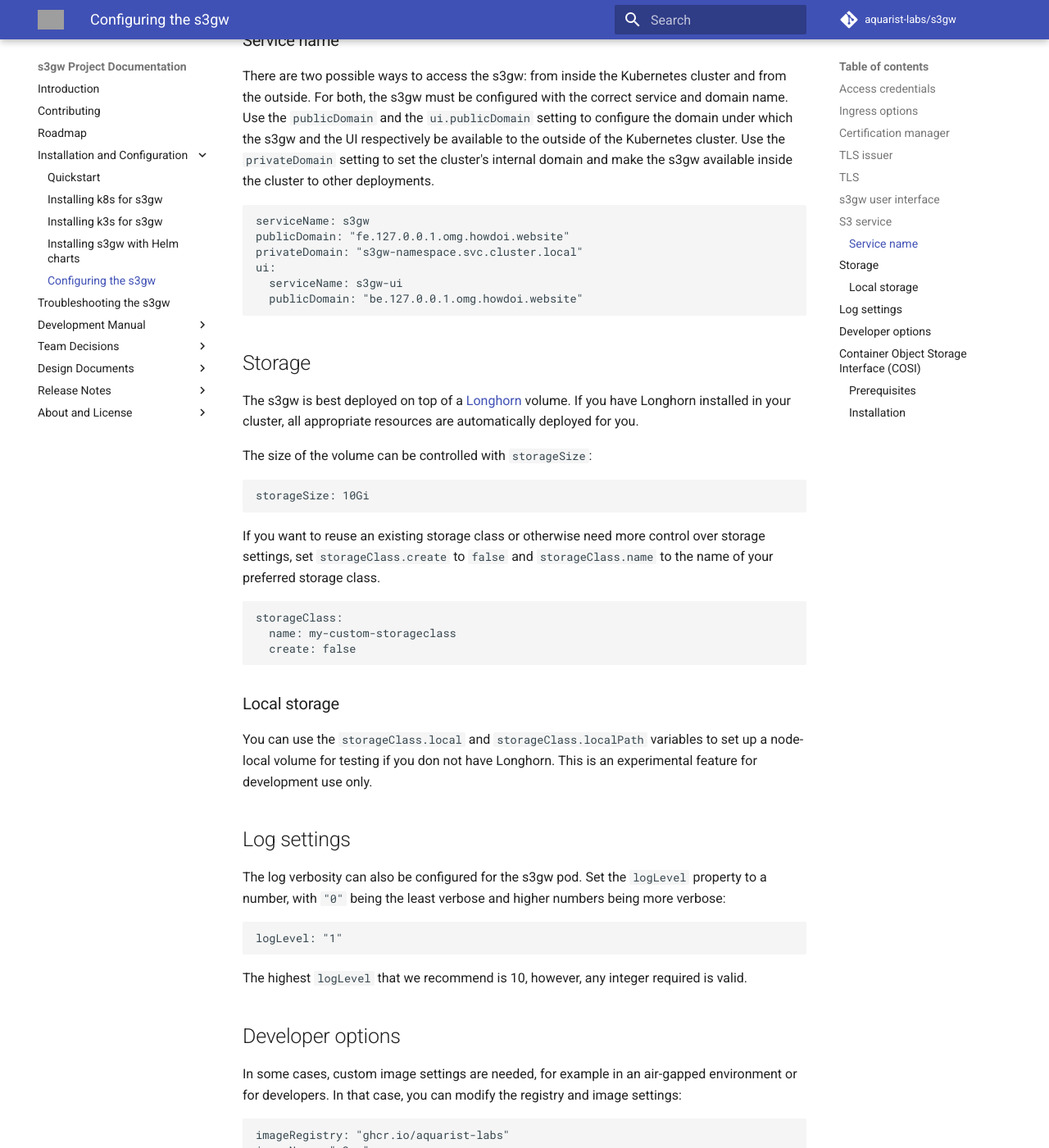
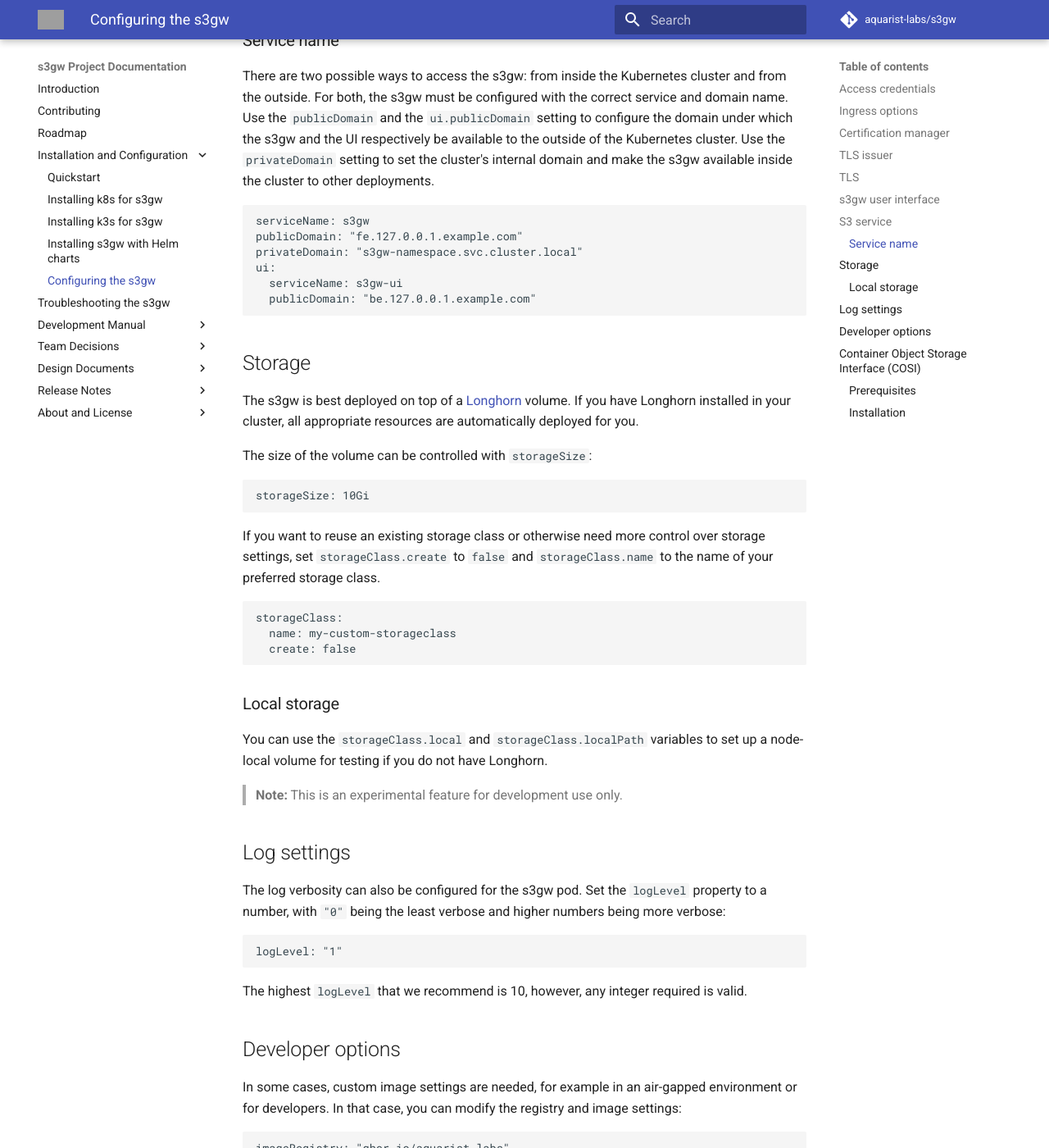
Before and after one commit to s3gw-tech/s3gw, an MkDocs documentation site: the page built from docs/config-s3gw.md, in a window 1280 px wide and 1400 px high, scrolled down 3277 px. Shown: the whole window at 82% size. Built offline with MkDocs 1.6.1 and Material for MkDocs 9.7.7, drawn with Linux system fonts in a browser that asks for light colours; comment, search, counter and statistics services are not loaded; grey boxes are pictures that could not be loaded.

Commit message:
Applying changes based on reviews
Signed-off-by: Alexandra Settle <asettle@suse.com>

````diff
--- a/docs/config-s3gw.md
+++ b/docs/config-s3gw.md
@@ -168,11 +168,11 @@
 
 ```yaml
 serviceName: s3gw
-publicDomain: "fe.127.0.0.1.omg.howdoi.website"
+publicDomain: "fe.127.0.0.1.example.com"
 privateDomain: "s3gw-namespace.svc.cluster.local"
 ui:
   serviceName: s3gw-ui
-  publicDomain: "be.127.0.0.1.omg.howdoi.website"
+  publicDomain: "be.127.0.0.1.example.com"
 ```
 
 ## Storage
@@ -200,8 +200,9 @@
 ### Local storage
 
 You can use the `storageClass.local` and `storageClass.localPath` variables to
-set up a node-local volume for testing if you don not have Longhorn. This is an
-experimental feature for development use only.
+set up a node-local volume for testing if you do not have Longhorn.
+
+> **Note:** This is an experimental feature for development use only.
 
 ## Log settings
 
````
